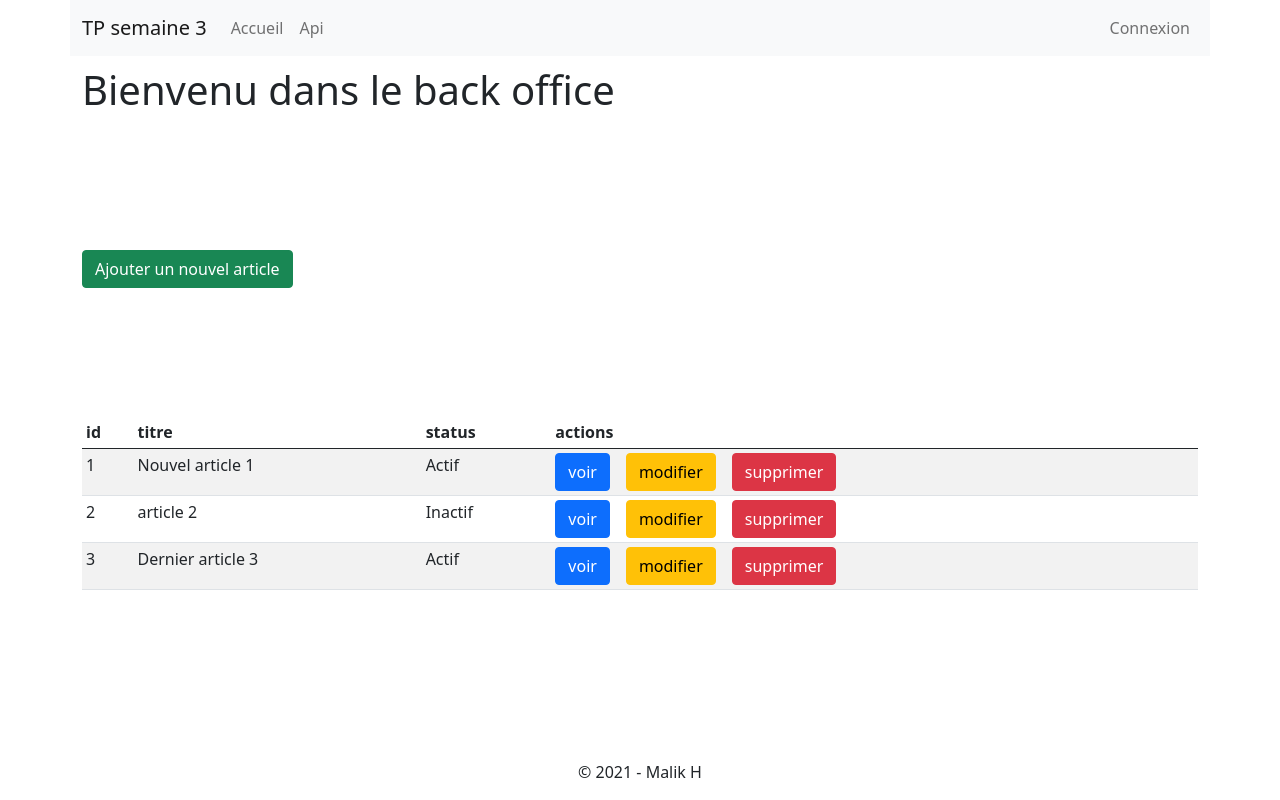
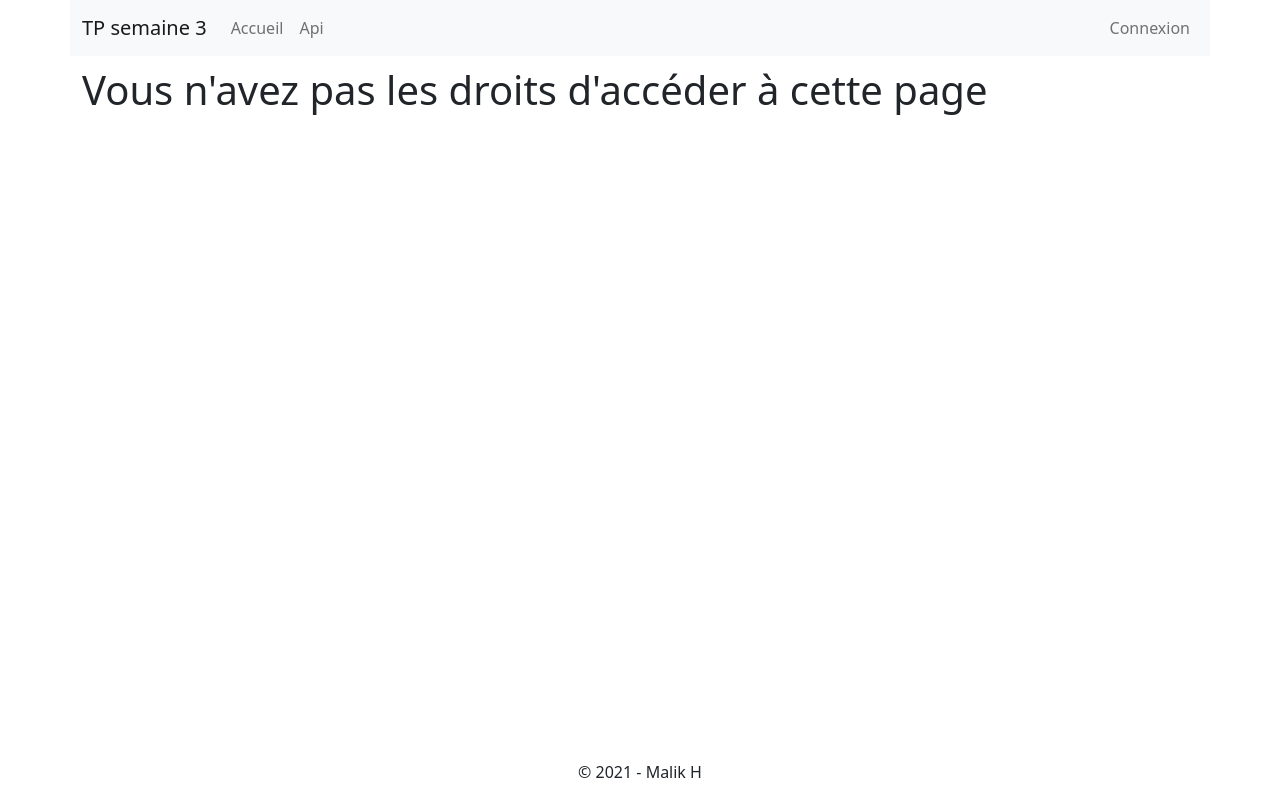
Before and after one commit to webdevproformation/react-w3A-juin-2021, a React (Create React App) app in the folder tp/: page /admin in a window 1280 px wide. Built offline with nearby package versions, Linux system fonts and the light colour scheme.

Commit message:
routes protégées

```diff
--- a/tp/src/App.js
+++ b/tp/src/App.js
@@ -13,9 +13,12 @@ import AddArticle from './back/article/AddArticle'
 import UpdateArticle from './back/article/UpdateArticle'
 import ApiSingle from './front/ApiSingle';
 import Api from './front/Api'
+import Forbidden from './front/forbidden';
+
+import { isLogged } from './services/auth';
+
 
 function App() {
-  console.log(window.location);
   return (
     <div className="container template">
       <header className="row">
@@ -24,9 +27,9 @@ function App() {
       <main className="row">
           <Route path="/api/:id" component={ApiSingle} />
           <Route path="/api" component={Api} exact />
-          <Route path="/admin/modif/:id" component={UpdateArticle} />
-          <Route path="/admin/add" component={AddArticle} />
-          <Route path="/admin" component={Dashboard}  exact />
+          <Route path="/admin/modif/:id" render={ () => { return (isLogged()) ? <UpdateArticle /> : <Forbidden /> } }/>
+          <Route path="/admin/add" render={ () => { return (isLogged()) ? <AddArticle /> : <Forbidden /> } }/>
+          <Route path="/admin" render={ () => { return (isLogged()) ? <Dashboard /> : <Forbidden /> } }   exact />
           <Route path="/article/:id" component={Single} />
           <Route path="/connexion" component={Connexion} />
           <Route path="/" component={Home} exact />
--- /dev/null
+++ b/tp/src/front/forbidden.jsx
@@ -0,0 +1,7 @@
+const Forbidden = () => {
+    return <>
+        <h1>Vous n'avez pas les droits d'accéder à cette page </h1>
+    </>
+}
+
+export default Forbidden;
```
